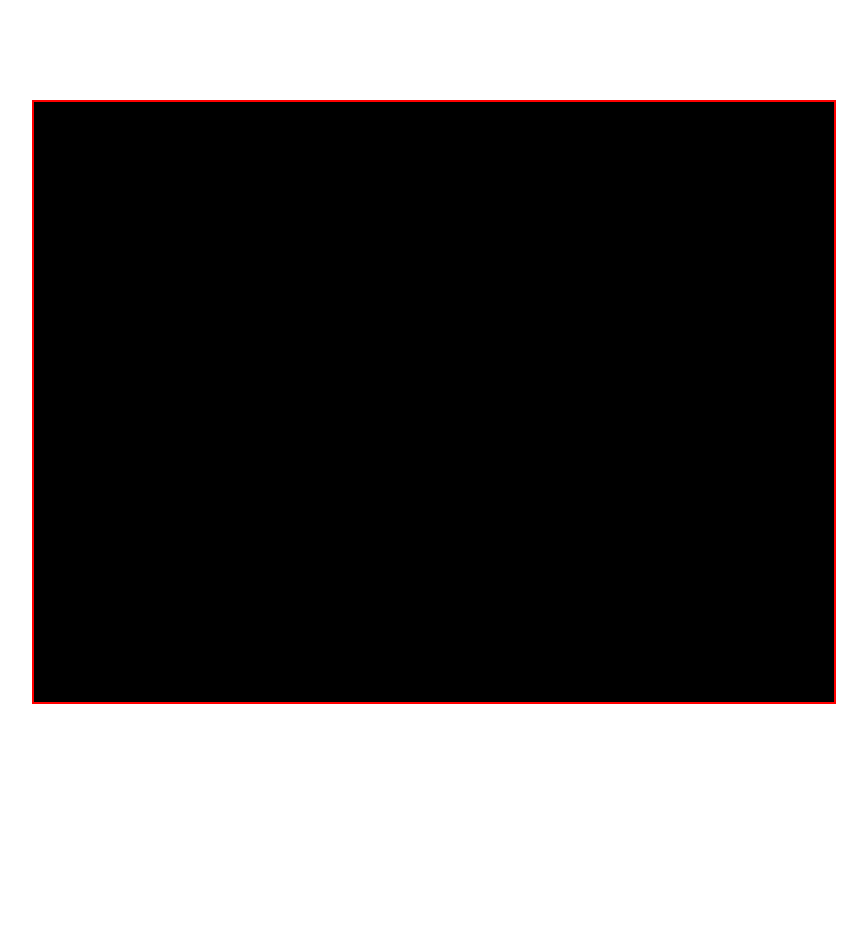
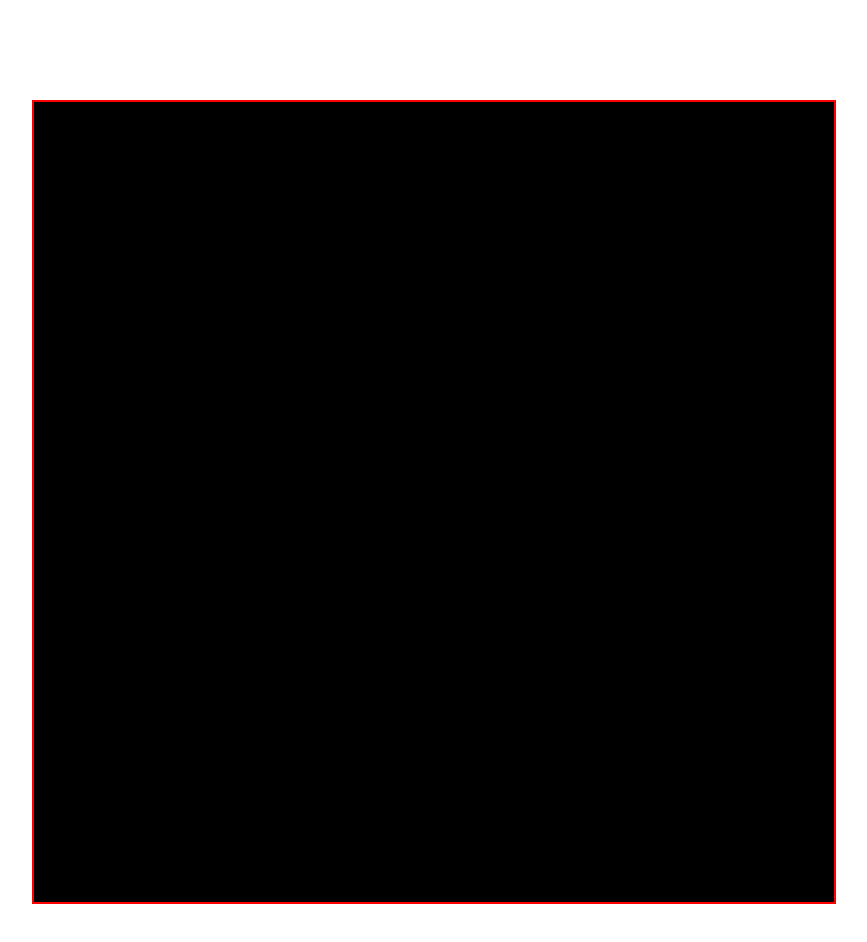
Before and after one commit to 1101229664/yanhua, a plain HTML site: page 烟花.html in a window 1280 px wide. Shown: the whole page, without its empty margins (206-1073 px from the left). Before the commit the page ends 804 px from the top, so only its background shows below. Drawn offline with Linux system fonts and the light colour scheme.

Commit message:
Update 烟花.html

```diff
--- a/烟花.html
+++ b/烟花.html
@@ -12,8 +12,8 @@
             }
 
             #box {
-                  width: 800px;
-                  height: 600px;
+                  width: 100vh;
+                  height: 100vh;
                   position: relative;
                   margin: 100px auto;
                   background: #000000;
```
